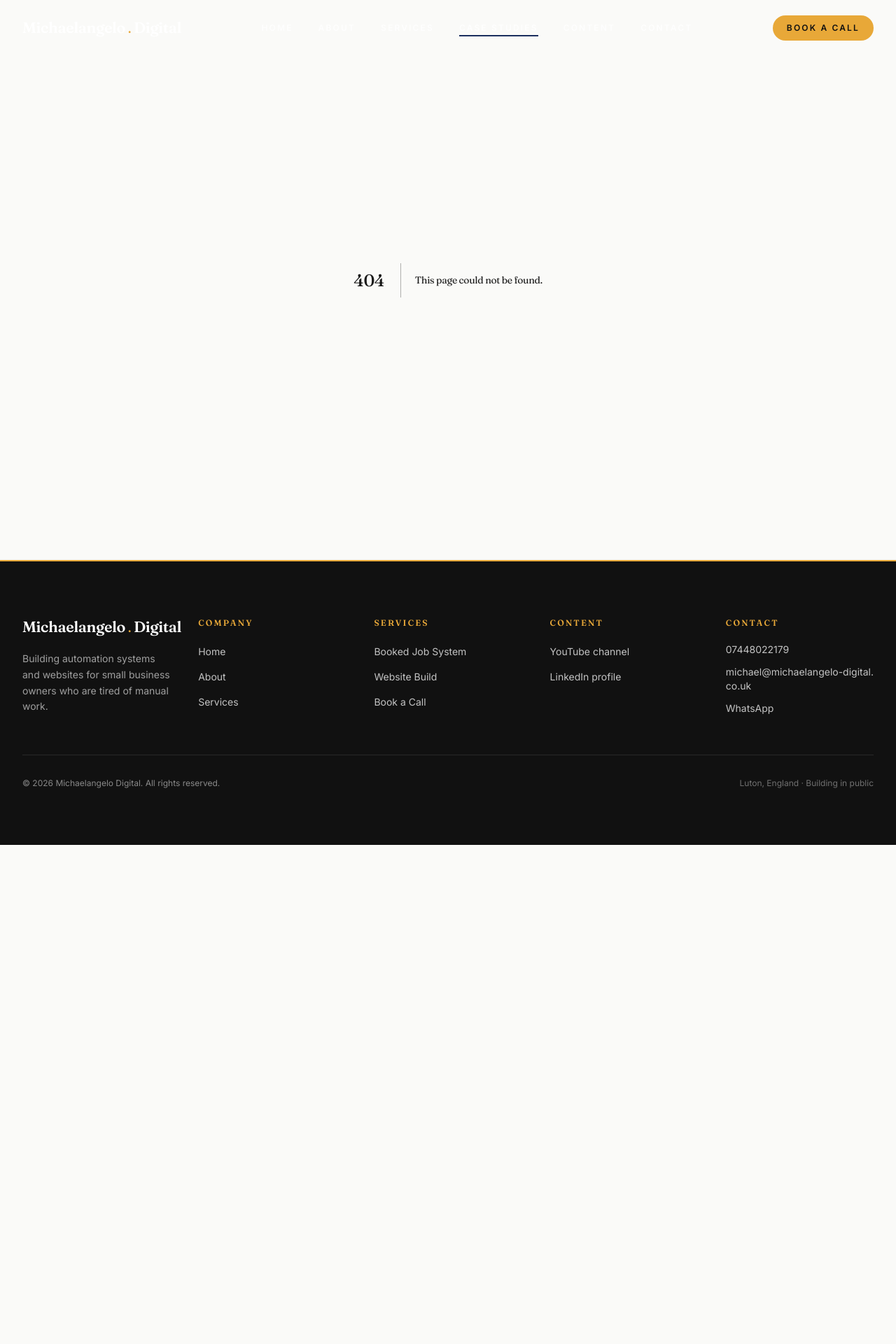
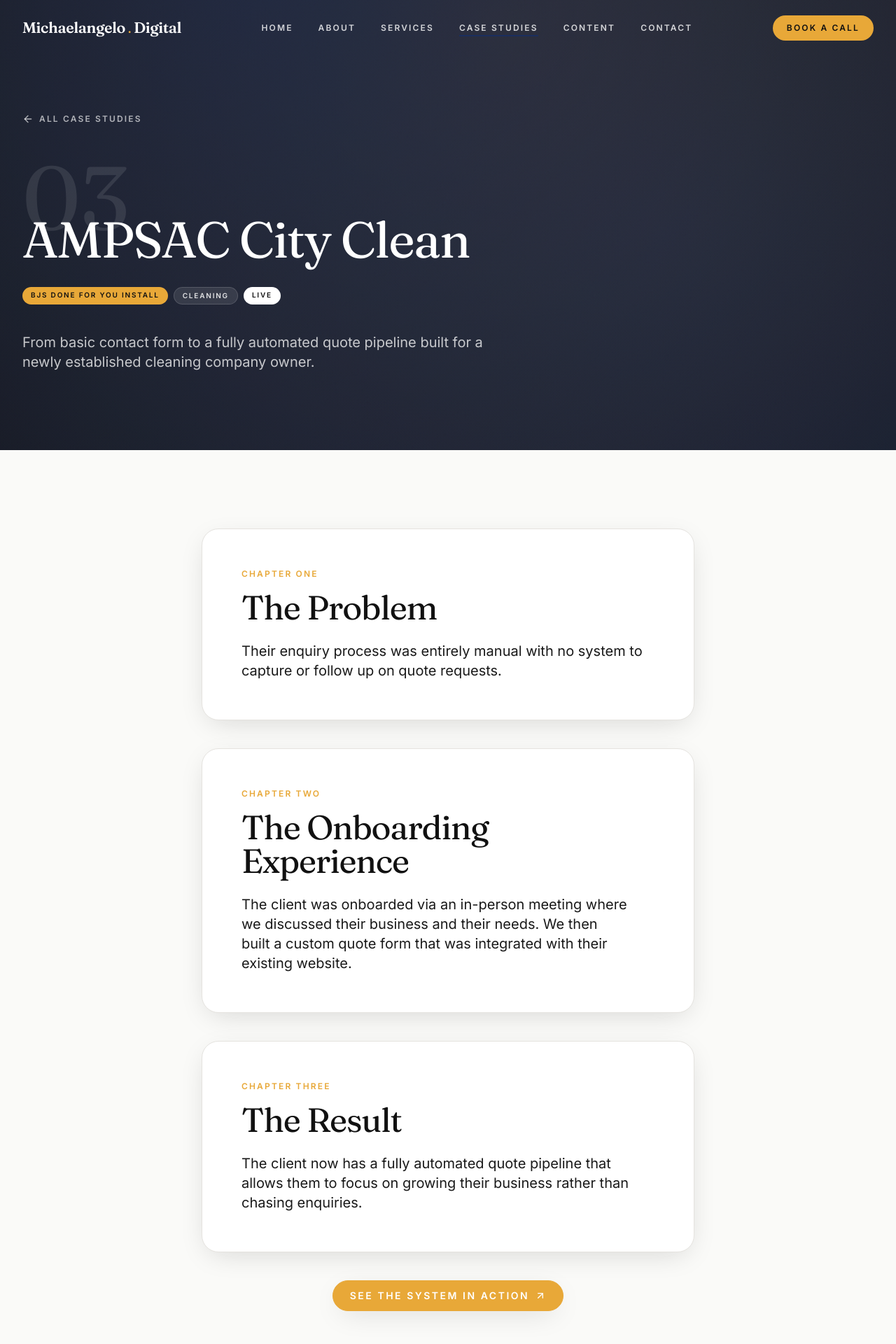
Before and after one commit to Michaelangelo-1017/michaelangelo-digital-website, a Next.js app: page /case-studies/ampsac-city in a window 1280 px wide. Before the commit this address had no page. Shown: the top 1920 px of the page at 70% size. Before the commit the page ends 1207 px from the top, so only its background shows below. Built offline with nearby package versions, Linux system fonts and the light colour scheme.

Commit message:
Update case studies with link to system in action
This commit adds a new case study page for AMPSAC
City Clean and updates the CaseStudyDetail
component to include a link to the system in
action. It also updates the case studies data to
include the new case study.

```diff
--- /dev/null
+++ b/app/case-studies/ampsac-city/page.tsx
@@ -0,0 +1,33 @@
+import type { Metadata } from "next";
+import { notFound } from "next/navigation";
+import { getCaseStudyBySlug } from "@/data/caseStudies";
+import { CaseStudyDetail } from "@/components/case-studies/CaseStudyDetail";
+import { FinalCTA } from "@/components/home/FinalCTA";
+
+const SLUG = "ampsac-city";
+
+export const metadata: Metadata = {
+  title: "AMPSAC City Clean",
+  description:
+    "AMPSAC City Clean — website rebuilt in Next.js on Vercel after expired hosting took the old site offline.",
+  alternates: { canonical: `/case-studies/${SLUG}` },
+  openGraph: {
+    title: "AMPSAC City Clean | Case Study",
+    description:
+      "Website Design and Build — faster site, free hosting, domain reconnected.",
+    url: `/case-studies/${SLUG}`,
+    type: "article",
+  },
+};
+
+export default function AmpsacCaseStudyPage() {
+  const study = getCaseStudyBySlug(SLUG);
+  if (!study) notFound();
+
+  return (
+    <>
+      <CaseStudyDetail study={study} />
+      <FinalCTA />
+    </>
+  );
+}
--- a/components/case-studies/CaseStudyDetail.tsx
+++ b/components/case-studies/CaseStudyDetail.tsx
@@ -2,12 +2,13 @@
 
 import Link from "next/link";
 import { motion } from "framer-motion";
-import { ArrowLeft } from "lucide-react";
+import { ArrowLeft, ArrowUpRight } from "lucide-react";
 import { Container } from "@/components/shared/Container";
 import { FadeInView } from "@/components/shared/FadeInView";
 import type { CaseStudy } from "@/data/caseStudies";
 import { fadeUp, VIEWPORT_ONCE } from "@/lib/animations";
 import { cn } from "@/lib/utils";
+import { Button } from "../ui/button";
 
 type CaseStudyDetailProps = {
   study: CaseStudy;
@@ -132,6 +133,24 @@
             body={study.result}
             variant="light"
           />
+          <Container size="narrow">
+            <div className="mt-10 flex justify-center">
+              <Link
+                href={study.link}
+                className="inline-flex items-center gap-2 text-xs uppercase tracking-label font-semibold text-ink hover:text-white transition mb-10"
+                target="_blank"
+                rel="noopener noreferrer"
+              >
+                <Button
+                  variant="amber"
+                  size="default"
+                  className="inline-flex items-center gap-2 text-sm uppercase tracking-label font-semibold text-white hover:text-white transition duration-300"
+                >
+                  See The System In Action <ArrowUpRight className="h-4 w-4 transition-transform duration-300 group-hover:translate-x-0.5 group-hover:-translate-y-0.5" />
+                </Button>
+              </Link>
+            </div>
+          </Container>
         </Container>
       </section>
     </>
--- a/data/caseStudies.ts
+++ b/data/caseStudies.ts
@@ -18,6 +18,7 @@
   problem: string;
   onboarding: string;
   result: string;
+  link: string;
 };
 
 export const CASE_STUDIES: CaseStudy[] = [
@@ -35,6 +36,7 @@
     onboarding:
       "The client was onboarded via an in-person meeting where we discussed their business and their needs. We then built a custom quote form that was integrated with their existing website.",
     result: "The client now has a fully automated quote pipeline that allows them to focus on growing their business rather than chasing enquiries.",
+    link: "https://www.komiklean.com/contact",
   },
   {
     slug: "ampsac",
@@ -51,6 +53,24 @@
       "To be added once permission is confirmed.",
     result:
       "The website was rebuilt while salvaging the existing content, redeployed for free, and the domain was reconnected successfully. The site is now live, faster than the original, and costs the client nothing in hosting.",
+    link: "https://www.ampsaccleaning.com/",
+  },
+  {
+    slug: "ampsac-city",
+    number: 3,
+    clientName: "AMPSAC City Clean",
+    status: "Live",
+    industry: "Cleaning",
+    serviceDelivered: "BJS Done For You Install",
+    summary:
+      "From basic contact form to a fully automated quote pipeline built for a newly established cleaning company owner.",
+    problem:
+      "Their enquiry process was entirely manual with no system to capture or follow up on quote requests.",
+    onboarding:
+      "The client was onboarded via an in-person meeting where we discussed their business and their needs. We then built a custom quote form that was integrated with their existing website.",
+    result:
+      "The client now has a fully automated quote pipeline that allows them to focus on growing their business rather than chasing enquiries.",
+    link: "https://www.ampsaccleaning.com/contact",
   },
 ];
 
```
